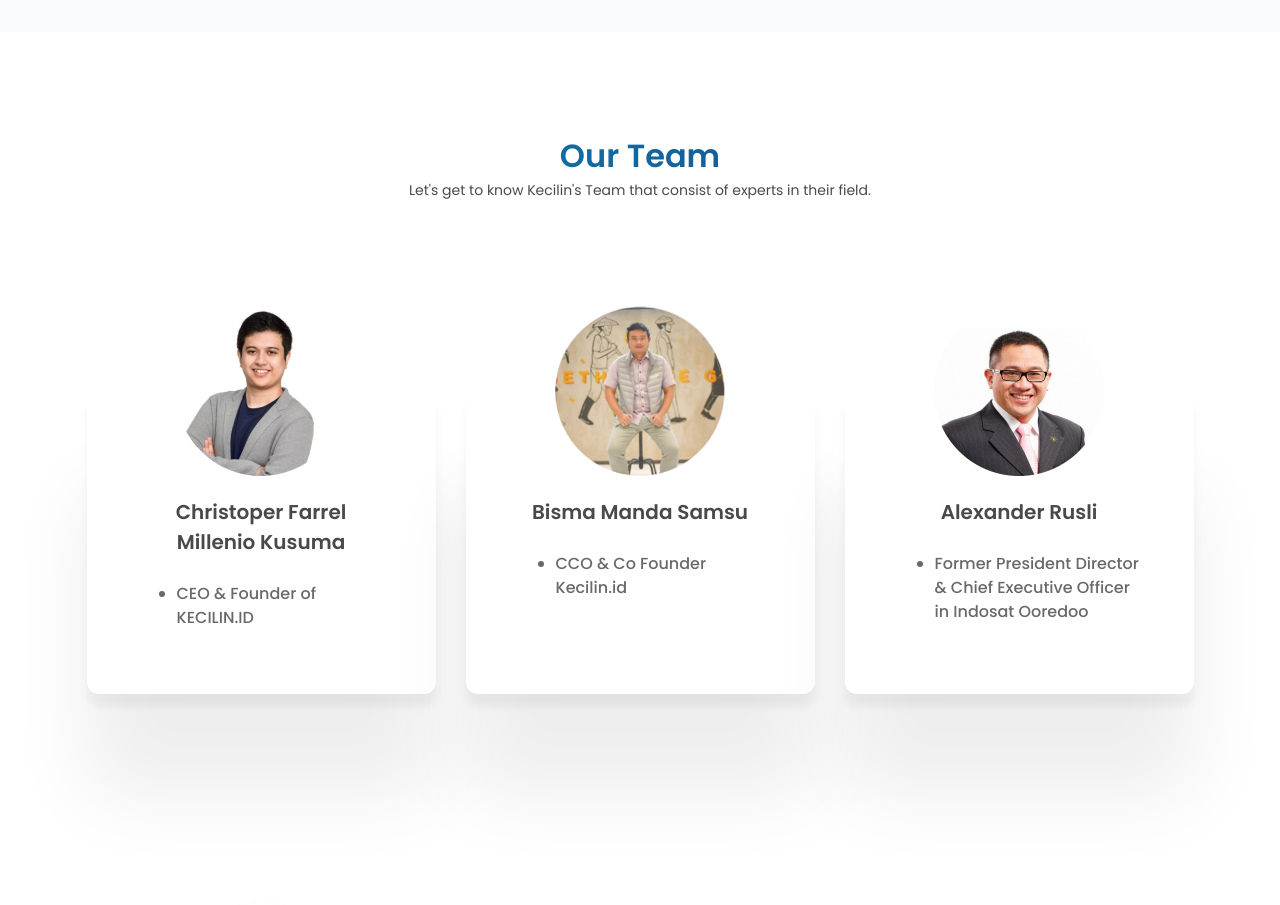
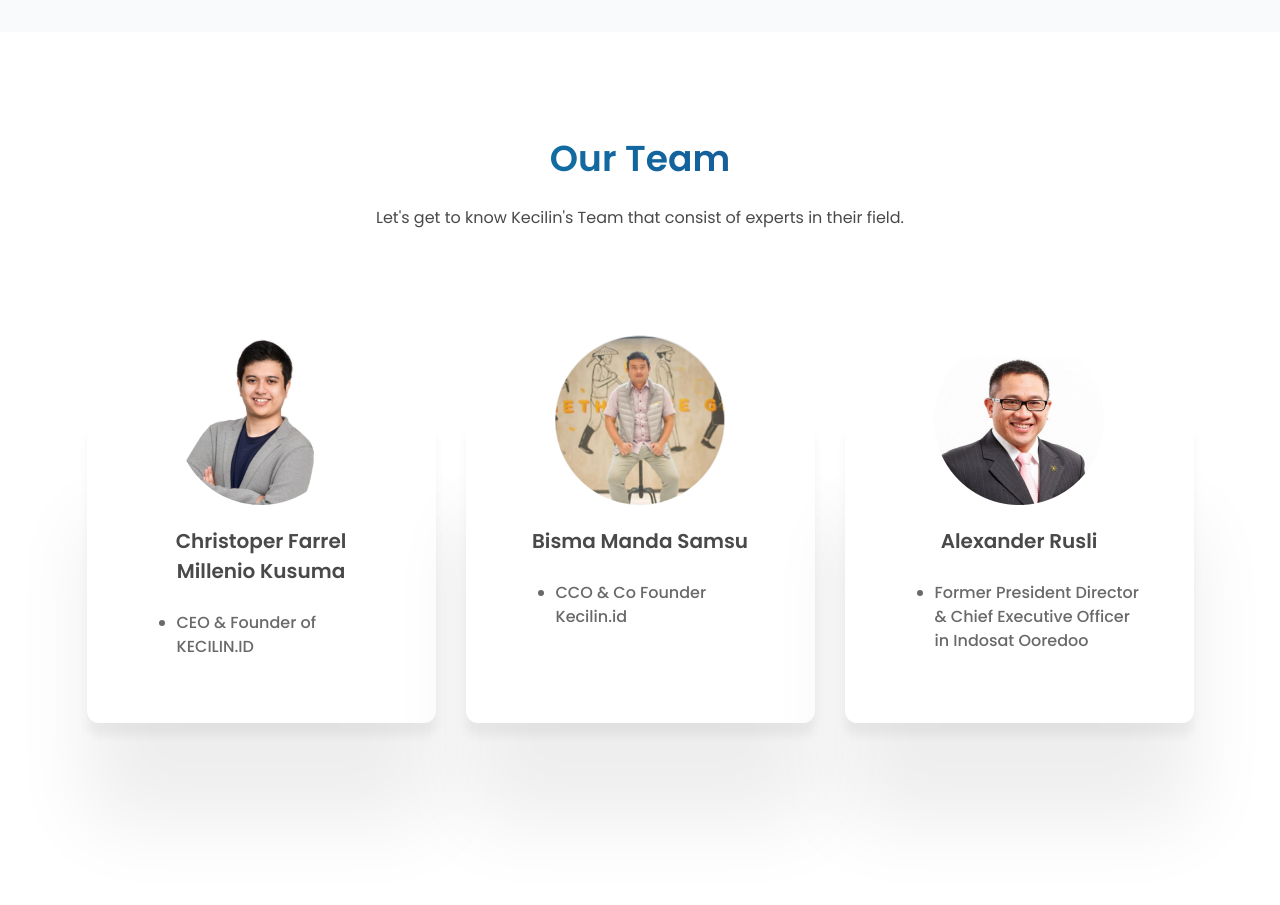
Before and after one commit to daffakamal/kecilin-clone, a Next.js app: page / in a window 1280 px wide. Shown: the part 7000-7905 px from the top of the page. Built offline with nearby package versions, Linux system fonts and the light colour scheme.

Commit message:
fix(Home): change margin, font-size, and fix quotation mark

```diff
--- a/components/Home/team.js
+++ b/components/Home/team.js
@@ -7,12 +7,12 @@ export default function Team() {
     <div className="w-full h-full mx-auto bg-white">
       <div className="w-full mx-auto max-w-[1107px] py-[100px]">
         <div className="2xl:container 2xl:mx-auto text-center">
-          <h1 className="font-PoppinsSemi text-transparent bg-clip-text bg-gradient-to-r from-cyan-600 to-blue-900 text-[28px] xs:text-[32px]">
+          <h1 className="font-PoppinsSemi text-transparent bg-clip-text bg-gradient-to-r from-cyan-600 to-blue-900 text-[36px]">
             Our Team
           </h1>
-          <p className="font-PoppinsRegular text-[14px] text-[#494949] mb-[50px]">
-            Let's get to know Kecilin's Team that consist of experts in their
-            field.
+          <p className="font-PoppinsRegular text-[16px] text-[#494949] mt-[20px] mb-[50px]">
+            {"Let's"} get to know {"Kecilin's"} Team that consist of experts in
+            their field.
           </p>
           <div className="mx-auto grid grid-cols-2 lg:grid-cols-3 gap-x-[30px] gap-y-[150px] justify-items-center">
             {teamsList.map((item) => (
```
